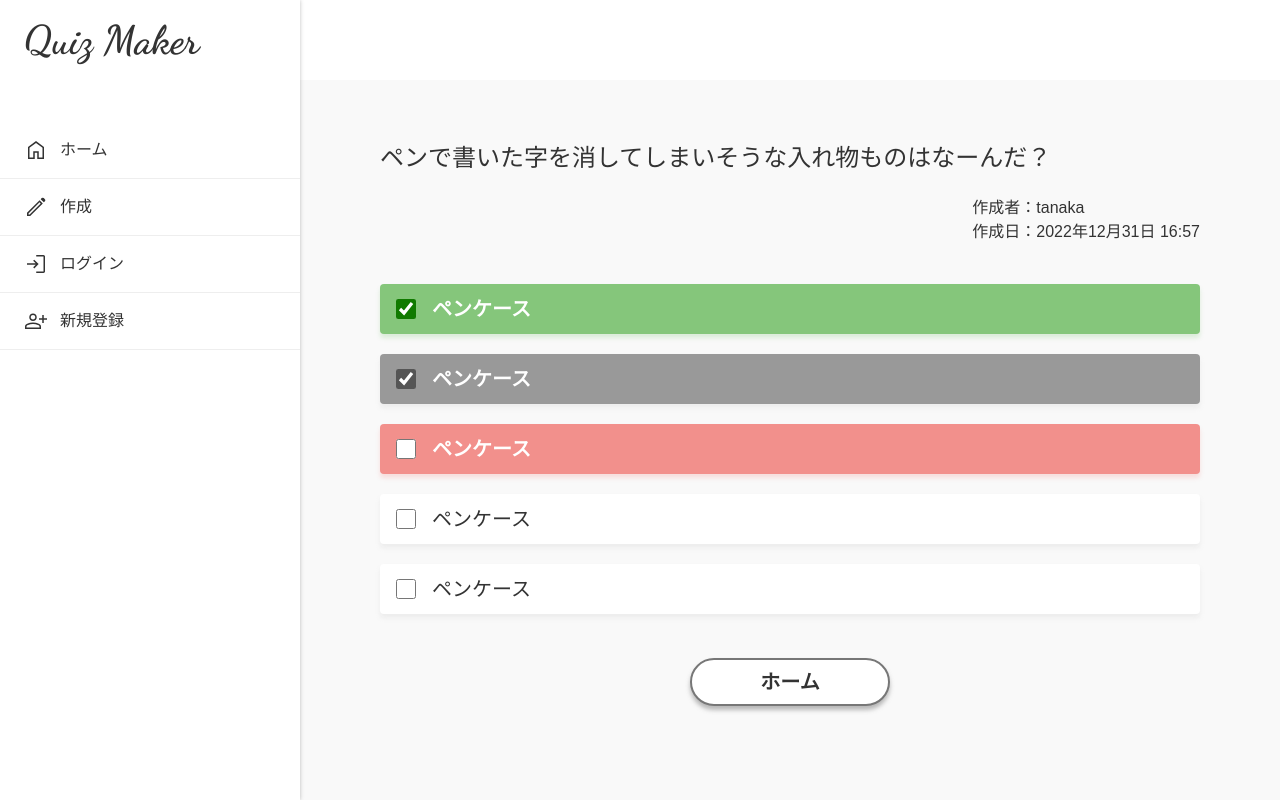
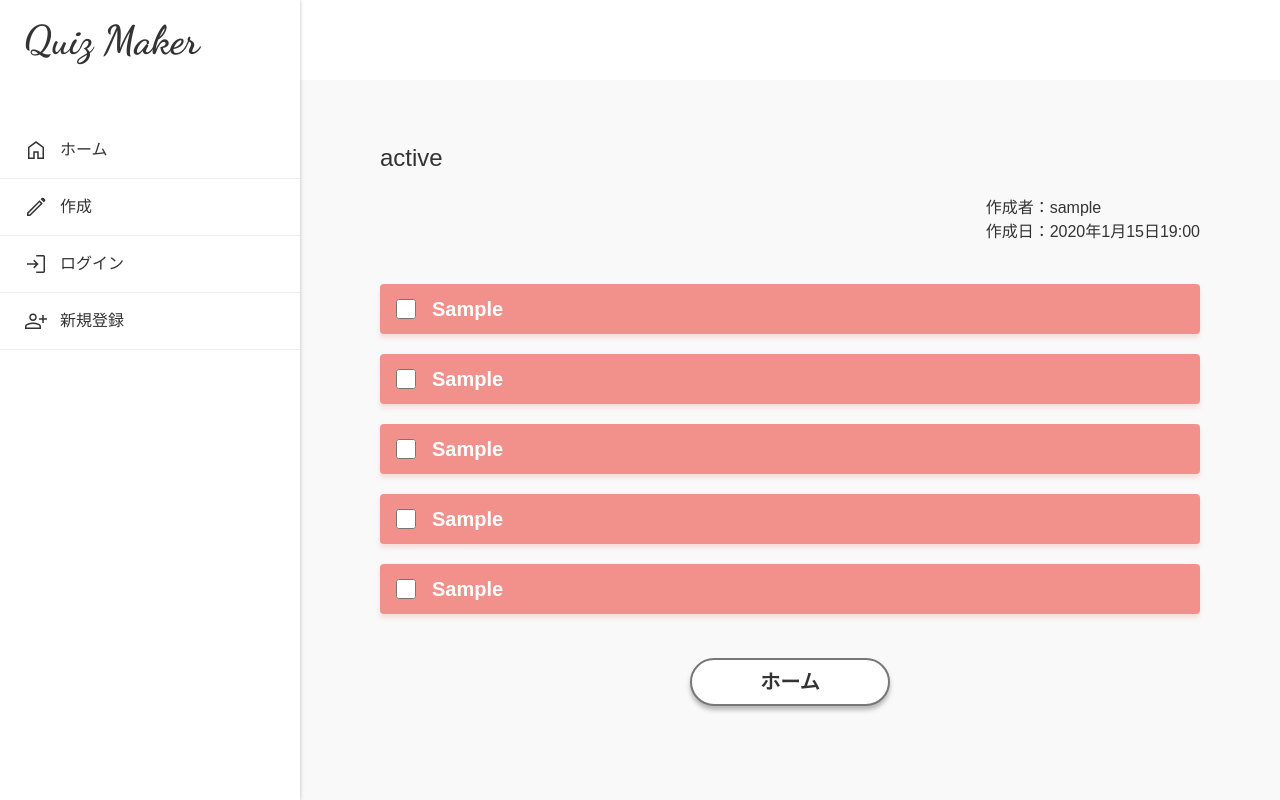
Before and after one commit to kdntiaoao/django-quiz-maker, a Django app: page /quizzes/1/result/ in a window 1280 px wide. Run offline with Django 4.2, Linux system fonts and the light colour scheme; tables that the repository leaves empty hold one stand-in row (values such as "Sample post").

Commit message:
fix Quiz model

```diff
--- a/quizzes/models.py
+++ b/quizzes/models.py
@@ -9,21 +9,11 @@ class Quiz(models.Model):
     option3 = models.CharField("選択肢3", max_length=150)
     option4 = models.CharField("選択肢4", max_length=150)
     option5 = models.CharField("選択肢5", max_length=150)
-    answer1 = models.IntegerField(
-        "解答番号1", choices=((1, 1), (2, 2), (3, 3), (4, 4), (5, 5)), default=1
-    )
-    answer2 = models.IntegerField(
-        "解答番号2", choices=((1, 1), (2, 2), (3, 3), (4, 4), (5, 5)), null=True, blank=True
-    )
-    answer3 = models.IntegerField(
-        "解答番号3", choices=((1, 1), (2, 2), (3, 3), (4, 4), (5, 5)), null=True, blank=True
-    )
-    answer4 = models.IntegerField(
-        "解答番号4", choices=((1, 1), (2, 2), (3, 3), (4, 4), (5, 5)), null=True, blank=True
-    )
-    answer5 = models.IntegerField(
-        "解答番号5", choices=((1, 1), (2, 2), (3, 3), (4, 4), (5, 5)), null=True, blank=True
-    )
+    is_option1_correct = models.BooleanField("選択肢1は正解か", default=False)
+    is_option2_correct = models.BooleanField("選択肢2は正解か", default=False)
+    is_option3_correct = models.BooleanField("選択肢3は正解か", default=False)
+    is_option4_correct = models.BooleanField("選択肢4は正解か", default=False)
+    is_option5_correct = models.BooleanField("選択肢5は正解か", default=False)
     created_by = models.ForeignKey(
         settings.AUTH_USER_MODEL, verbose_name="作成者", on_delete=models.CASCADE
     )
--- a/scss-flocss-template/dist/result.html
+++ b/scss-flocss-template/dist/result.html
@@ -173,7 +173,7 @@
                 />
                 <span class="p-result-quiz__option-text">ペンケース</span>
               </div>
-              <div class="p-result-quiz__option-item is-incorrect">
+              <div class="p-result-quiz__option-item is-correct">
                 <input
                   type="checkbox"
                   name="third-option"
--- a/scss-flocss-template/scss/object/project/_result.scss
+++ b/scss-flocss-template/scss/object/project/_result.scss
@@ -70,6 +70,13 @@
     box-shadow: 0px 4px 4px rgba($color: #ccc, $alpha: 0.25);
     transition: box-shadow 0.4s ease, scale 0.4s ease;
 
+    &.is-correct {
+      background-color: #f2908c;
+      box-shadow: 0px 4px 4px rgba($color: #f2908c, $alpha: 0.25);
+      color: #fff;
+      font-weight: bold;
+    }
+
     &:has(:checked) {
       background-color: #999;
       font-weight: bold;
@@ -79,13 +86,6 @@
         background-color: #85c67b;
         box-shadow: 0px 4px 4px rgba($color: #85c67b, $alpha: 0.25);
       }
-    }
-
-    &.is-incorrect {
-      background-color: #f2908c;
-      box-shadow: 0px 4px 4px rgba($color: #f2908c, $alpha: 0.25);
-      color: #fff;
-      font-weight: bold;
     }
 
     @include mix.mq(lg) {
--- a/templates/quizzes/result.html
+++ b/templates/quizzes/result.html
@@ -1,39 +1,40 @@
-{% extends 'base.html' %} {% block main %}
+{% extends 'base.html' %}
+{% block main %}
 <div class="p-result-quiz">
   <div class="p-result-quiz__inner">
     <h2 id="quiz-statement" class="p-result-quiz__statement">
-      ペンで書いた字を消してしまいそうな入れ物ものはなーんだ？
+      {{ quiz.statement }}
     </h2>
     <dl class="p-result-quiz__info-list">
       <div class="p-result-quiz__info-item">
         <dt class="p-result-quiz__info-title">作成者</dt>
-        <dd class="p-result-quiz__info-data">tanaka</dd>
+        <dd class="p-result-quiz__info-data">{{ quiz.created_by.username }}</dd>
       </div>
       <div class="p-result-quiz__info-item">
         <dt class="p-result-quiz__info-title">作成日</dt>
-        <dd class="p-result-quiz__info-data">2022年12月31日 16:57</dd>
+        <dd class="p-result-quiz__info-data">{{ quiz.created_at }}</dd>
       </div>
     </dl>
     <div class="p-result-quiz__option-list">
-      <div class="p-result-quiz__option-item is-correct">
-        <input type="checkbox" name="first-option" id="first-option" class="p-result-quiz__option-checkbox" checked />
-        <span class="p-result-quiz__option-text">ペンケース</span>
+      <div class="p-result-quiz__option-item {{ quiz.is_option1_correct|yesno:'is-correct,'}}">
+        <input type="checkbox" name="option1" class="p-result-quiz__option-checkbox" />
+        <span class="p-result-quiz__option-text">{{ quiz.option1 }}</span>
       </div>
-      <div class="p-result-quiz__option-item">
-        <input type="checkbox" name="second-option" id="second-option" class="p-result-quiz__option-checkbox" checked />
-        <span class="p-result-quiz__option-text">ペンケース</span>
+      <div class="p-result-quiz__option-item {{ quiz.is_option2_correct|yesno:'is-correct,' }}">
+        <input type="checkbox" name="option2" class="p-result-quiz__option-checkbox" />
+        <span class="p-result-quiz__option-text">{{ quiz.option2 }}</span>
       </div>
-      <div class="p-result-quiz__option-item is-incorrect">
-        <input type="checkbox" name="third-option" id="third-option" class="p-result-quiz__option-checkbox" />
-        <span class="p-result-quiz__option-text">ペンケース</span>
+      <div class="p-result-quiz__option-item {{ quiz.is_option3_correct|yesno:'is-correct,' }}">
+        <input type="checkbox" name="option3" class="p-result-quiz__option-checkbox" />
+        <span class="p-result-quiz__option-text">{{ quiz.option3 }}</span>
       </div>
-      <div class="p-result-quiz__option-item">
-        <input type="checkbox" name="fourth-option" id="fourth-option" class="p-result-quiz__option-checkbox" />
-        <span class="p-result-quiz__option-text">ペンケース</span>
+      <div class="p-result-quiz__option-item {{ quiz.is_option4_correct|yesno:'is-correct,' }}">
+        <input type="checkbox" name="option4" class="p-result-quiz__option-checkbox" />
+        <span class="p-result-quiz__option-text">{{ quiz.option4 }}</span>
       </div>
-      <div class="p-result-quiz__option-item">
-        <input type="checkbox" name="fifth-option" id="fifth-option" class="p-result-quiz__option-checkbox" />
-        <span class="p-result-quiz__option-text">ペンケース</span>
+      <div class="p-result-quiz__option-item {{ quiz.is_option5_correct|yesno:'is-correct,' }}">
+        <input type="checkbox" name="option5" class="p-result-quiz__option-checkbox" />
+        <span class="p-result-quiz__option-text">{{ quiz.option5 }}</span>
       </div>
     </div>
     <div class="p-result-quiz__submit-btn-container">
```
Also changed, not shown: quizzes/migrations/0005_remove_quiz_answer1_remove_quiz_answer2_and_more.py (added), scss-flocss-template/dist/assets/css/style.css, static/css/style.css, 1 other file.
